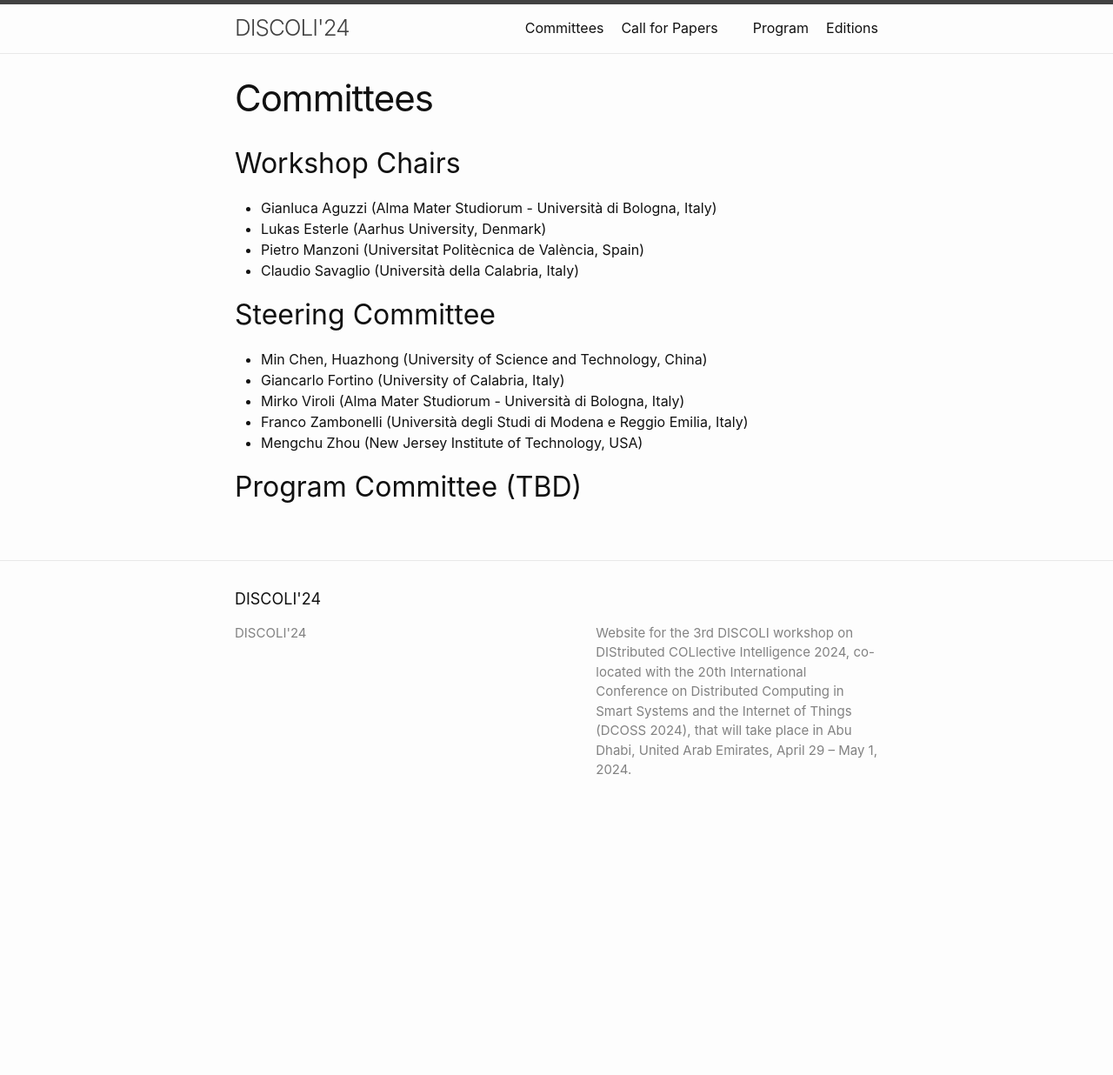
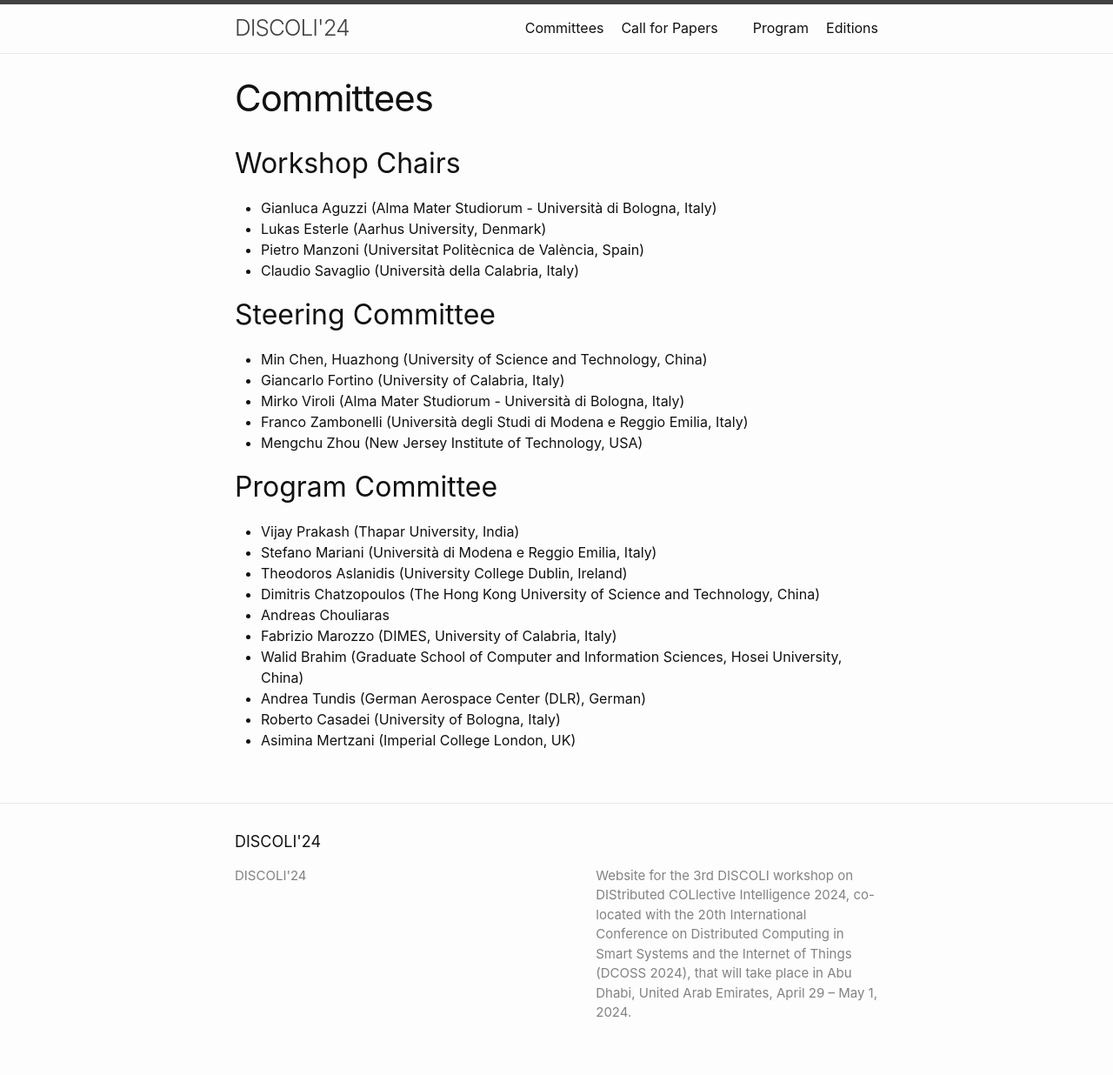
Before and after one commit to discoli-workshop/2026, a Jekyll site: the page built from committees.md, in a window 1280 px wide. Shown: the whole page at 87% size. Built offline with Jekyll 4.4.1, drawn with Linux system fonts in a browser that asks for light colours; before the commit the page ends 957 px from its top, so only the background shows below that.

Commit message:
chore: more on program committee

```diff
--- a/committees.md
+++ b/committees.md
@@ -27,4 +27,14 @@ permalink: /committees/
 
 -->
 
-## Program Committee (TBD)
+## Program Committee
+- Vijay	Prakash (Thapar University, India)
+- Stefano	Mariani (Università di Modena e Reggio Emilia, Italy)
+- Theodoros	Aslanidis (University College Dublin, Ireland)
+- Dimitris	Chatzopoulos (The Hong Kong University of Science and Technology, China)
+- Andreas	Chouliaras
+- Fabrizio	Marozzo (DIMES, University of Calabria, Italy)
+- Walid	Brahim (Graduate School of Computer and Information Sciences, Hosei University, China)
+- Andrea	Tundis (German Aerospace Center (DLR), German)
+- Roberto	Casadei (University of Bologna, Italy)
+- Asimina	Mertzani (Imperial College London, UK)
```
